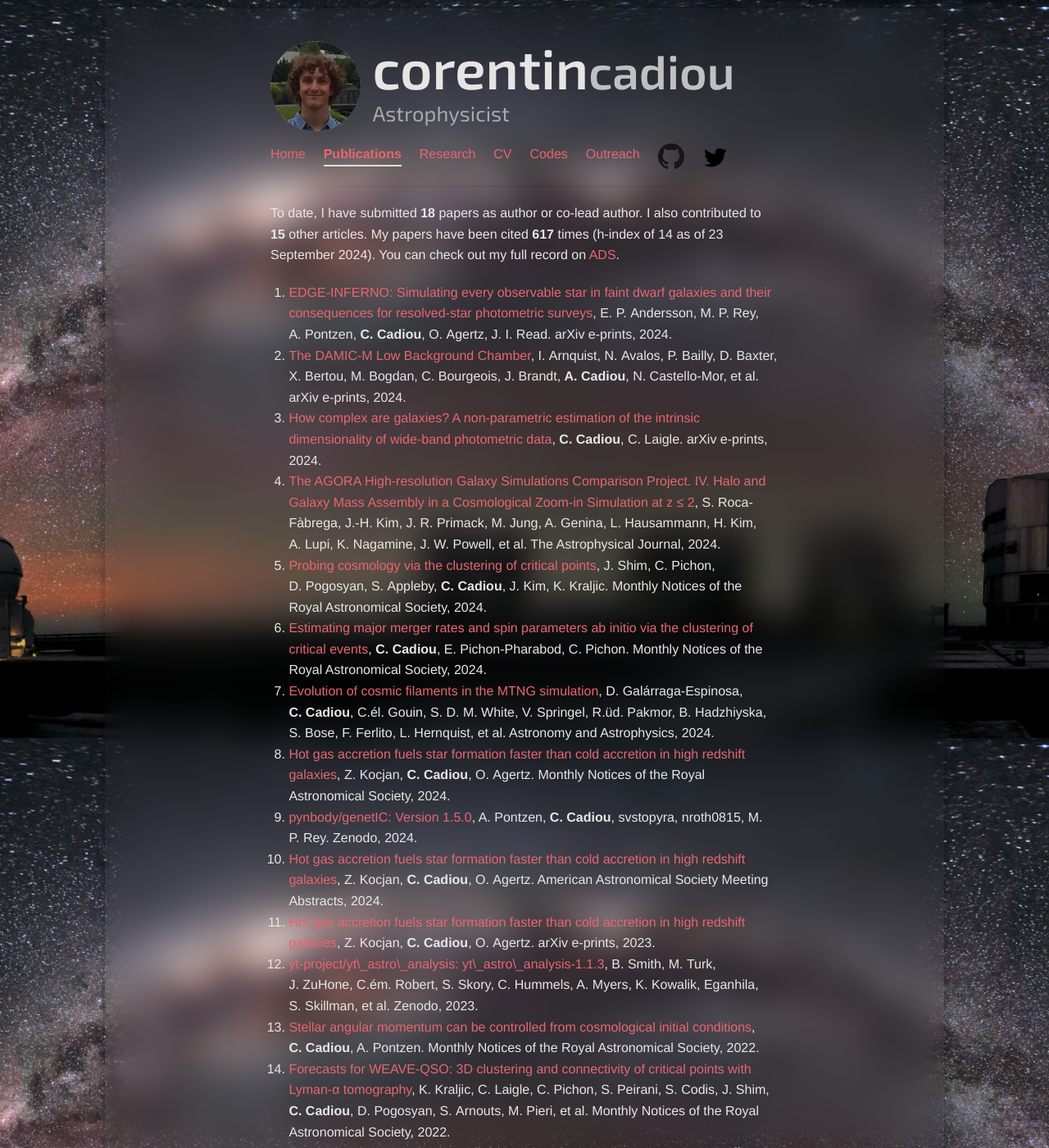
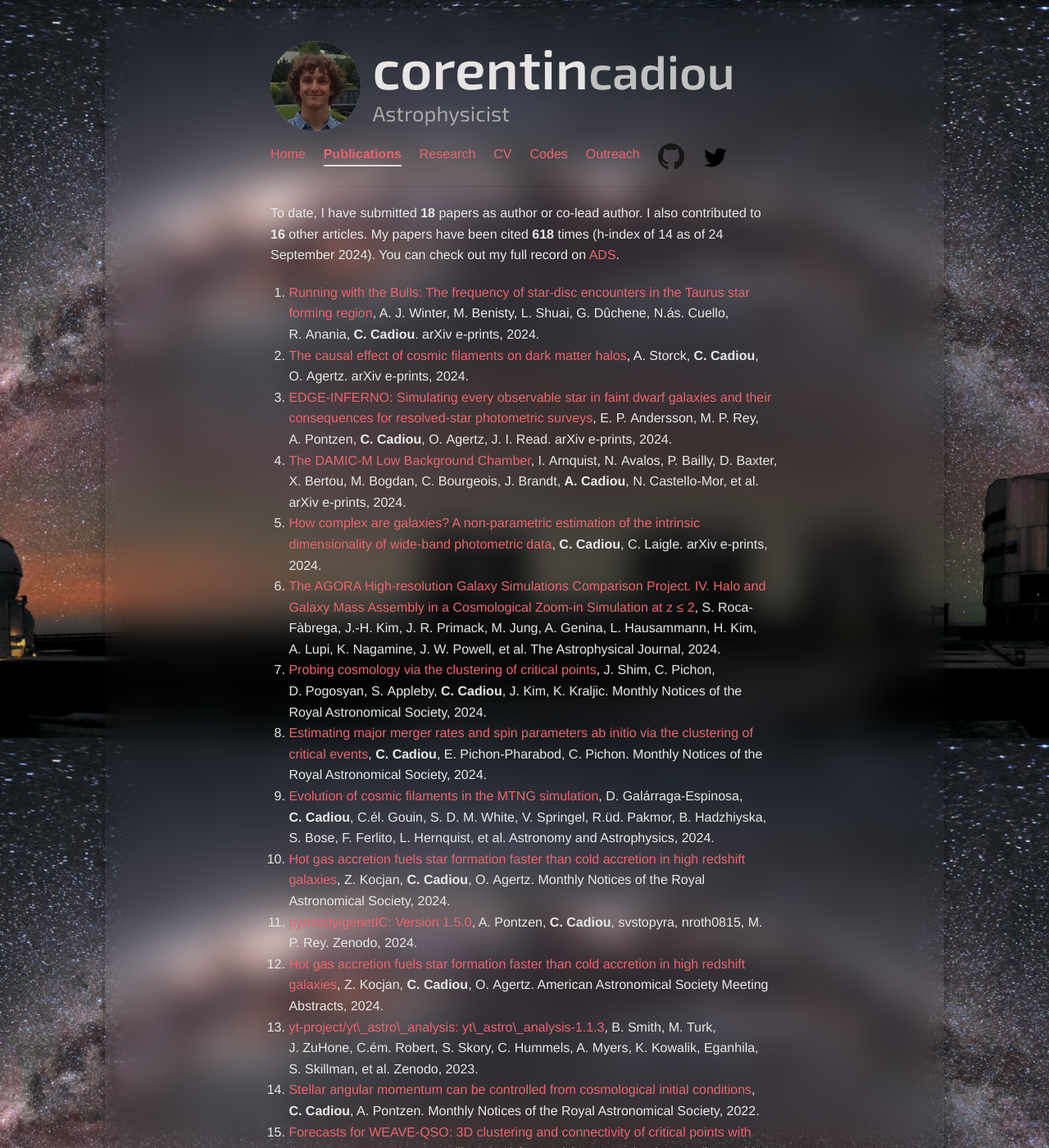
Before and after one commit to cphyc/cphyc.github.io, a Jekyll site: the page built from publications/index.html, in a window 1280 px wide and 1400 px high. Shown: the whole window at 82% size. Built offline with Jekyll 4.4.1, drawn with Linux system fonts in a browser that asks for light colours; nearby versions of some CDN libraries.

Commit message:
chore: autopublish 2024-09-24T00:01:41Z

```diff
--- a/publications/index.html
+++ b/publications/index.html
@@ -7,11 +7,53 @@ description: My Publications
 
 <p>
   To date, I have submitted <b>18</b> papers as author or co-lead author.
-  I also contributed to <b>15</b> other articles.
-  My papers have been cited <b>617</b> times (h-index of 14 as of 23 September 2024).
+  I also contributed to <b>16</b> other articles.
+  My papers have been cited <b>618</b> times (h-index of 14 as of 24 September 2024).
   You can check out my full record on <a href="https://ui.adsabs.harvard.edu/search/q=((author%3A%22Cadiou%2C%20C%22))%20-bibstem%3A%22zndo%22%20collection%3Aastronomy&sort=date%20desc%2C%20bibcode%20desc&p_=0" target="_blank">ADS</a>.
 </p>
 <ol>
+
+  <li>
+    <a href="https://arxiv.org/abs/2409.13021">Running with the Bulls: The frequency of star-disc encounters in the Taurus star forming region</a>,
+
+
+      A. J.&nbsp;Winter,
+
+
+      M.&nbsp;Benisty,
+
+
+      L.&nbsp;Shuai,
+
+
+      G.&nbsp;Dûchene,
+
+
+      N.ás.&nbsp;Cuello,
+
+
+      R.&nbsp;Anania,
+
+    <b>
+      C.&nbsp;Cadiou</b>.
+
+    arXiv e-prints, 2024.
+  </li>
+
+  <li>
+    <a href="https://arxiv.org/abs/2409.13010">The causal effect of cosmic filaments on dark matter halos</a>,
+
+
+      A.&nbsp;Storck,
+
+    <b>
+      C.&nbsp;Cadiou</b>,
+
+
+      O.&nbsp;Agertz.
+
+    arXiv e-prints, 2024.
+  </li>
 
   <li>
     <a href="https://arxiv.org/abs/2409.08073">EDGE-INFERNO: Simulating every observable star in faint dwarf galaxies and their consequences for resolved-star photometric surveys</a>,
@@ -257,21 +299,6 @@ description: My Publications
       O.&nbsp;Agertz.
 
     American Astronomical Society Meeting Abstracts, 2024.
-  </li>
-
-  <li>
-    <a href="https://arxiv.org/abs/2311.04961">Hot gas accretion fuels star formation faster than cold accretion in high redshift galaxies</a>,
-
-
-      Z.&nbsp;Kocjan,
-
-    <b>
-      C.&nbsp;Cadiou</b>,
-
-
-      O.&nbsp;Agertz.
-
-    arXiv e-prints, 2023.
   </li>
 
   <li>
```
